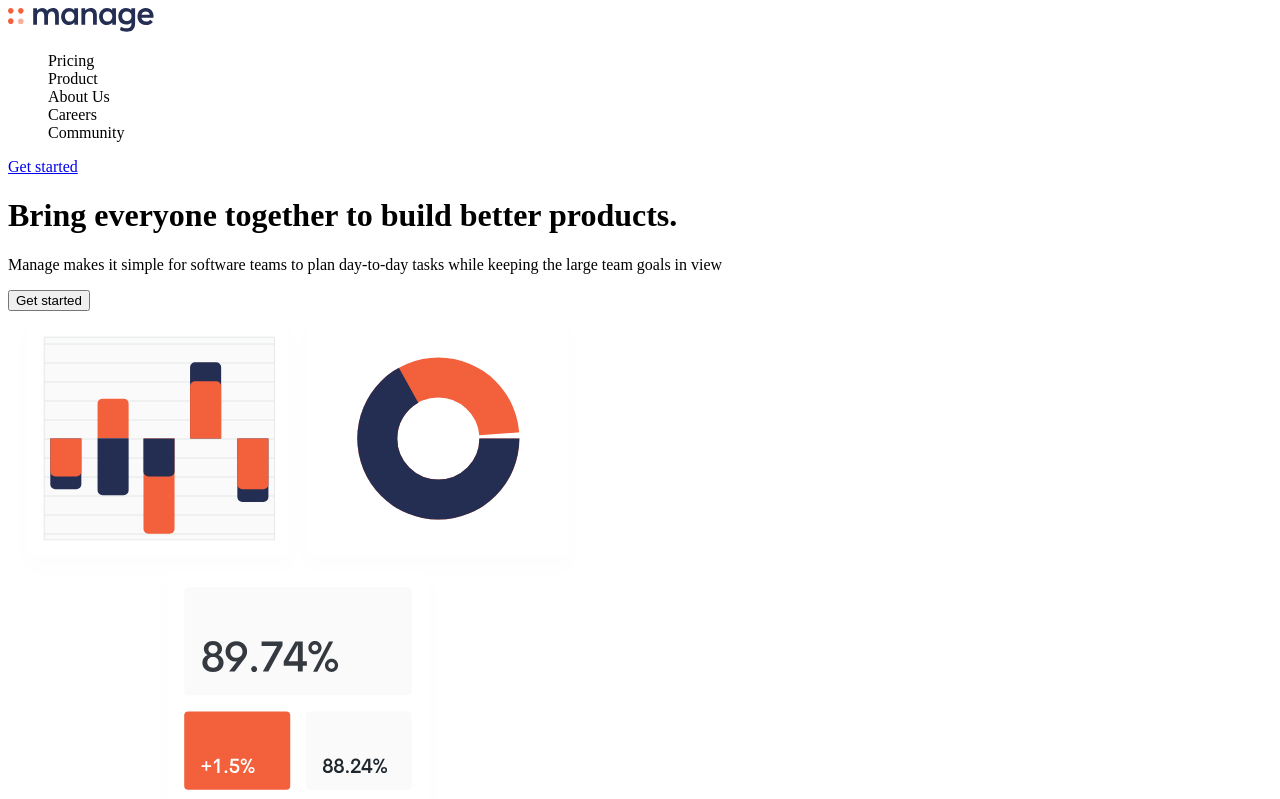
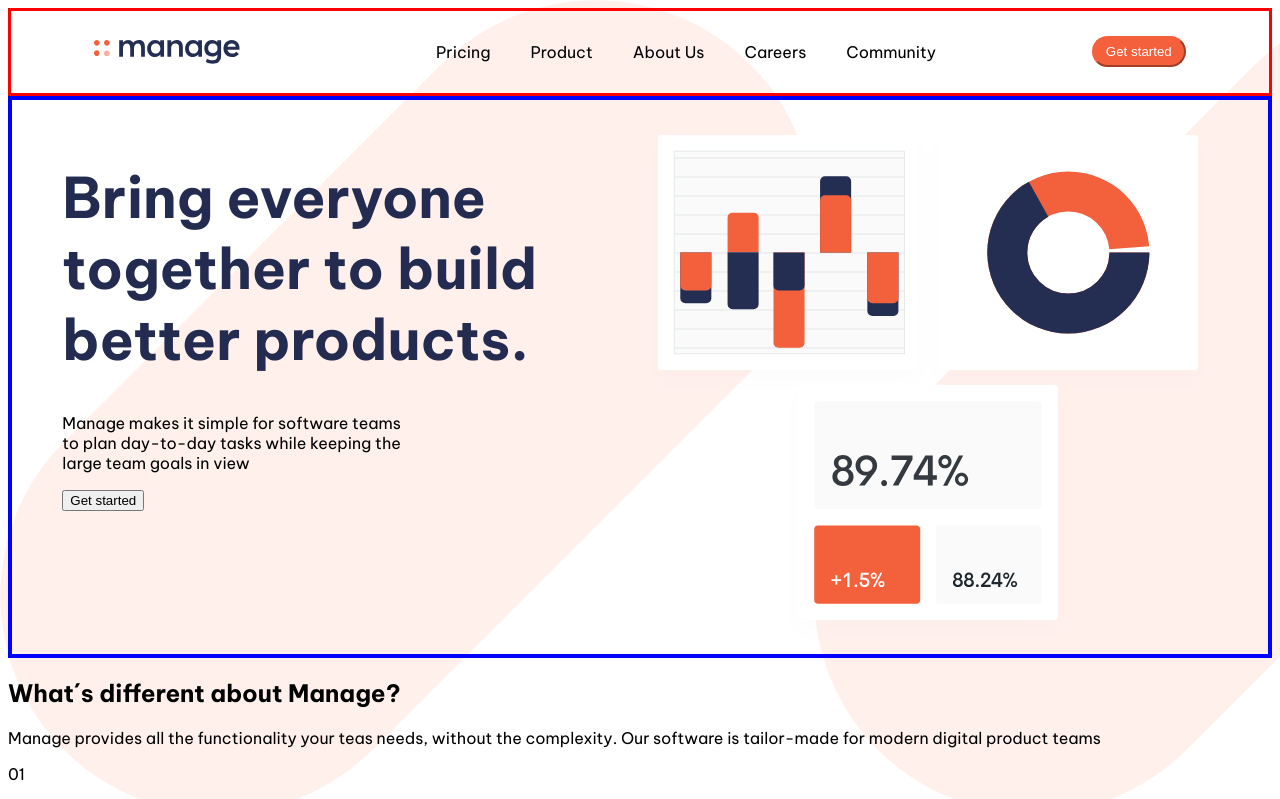
Before and after one commit to FrancyVergara7/Repositorio-Personal-, a plain HTML site: page index.html in a window 1280 px wide. Shown: the top 799 px of the page. Drawn offline with Linux system fonts and the light colour scheme.

Commit message:
prueba clon

```diff
--- /dev/null
+++ b/css/styles.css
@@ -0,0 +1,39 @@
+html{
+    font-family: 'Be Vietnam Pro', sans-serif;
+}
+body{
+    background-image: url(../img/bg-tablet-pattern.svg);
+}
+header{
+    display: flex;
+    justify-content: space-around;
+    align-items: center;
+    border: solid 3px red;
+    padding: 2%;
+}
+header ul{
+    display: flex;
+    margin: 0 20px;
+}
+header ul li{
+    margin: 0px 20px;
+}
+.get{
+    background-color: #F3603B;
+    border-color: #F3603B;
+    border-radius: 20px;
+    padding:0.5% 1%;
+}
+.get a{
+    color: white;
+    text-decoration: none;
+}
+#banner{
+    border: solid 4px blue;
+    display: flex;
+    justify-content: space-around;
+    padding-top: 2%;
+}
+#banner h1{
+    color: #232C50;
+    font-size: 3.5rem;
--- a/index.html
+++ b/index.html
@@ -4,11 +4,15 @@
     <meta charset="UTF-8">
     <meta http-equiv="X-UA-Compatible" content="IE=edge">
     <meta name="viewport" content="width=device-width, initial-scale=1.0">
+    <link rel="stylesheet" href="css/styles.css">
+    <link rel="preconnect" href="https://fonts.googleapis.com">
+    <link rel="preconnect" href="https://fonts.gstatic.com" crossorigin>
+    <link href="https://fonts.googleapis.com/css2?family=Be+Vietnam+Pro:ital,wght@0,100;0,200;0,300;0,400;0,500;0,600;0,700;0,800;1,100;1,200;1,300;1,400;1,500;1,600&family=Poppins&family=Roboto:ital,wght@0,100;0,300;0,400;0,500;1,100;1,300;1,400;1,500&display=swap" rel="stylesheet">
     <title>Proyecto final</title>
 </head>
 <body>
     <header>
-        <img src="img/logo.svg" alt="logo">
+        <img id="logo" src="img/logo.svg" alt="logo">
         <nav>
             <ul type="none">
                 <li>Pricing</li>
@@ -18,13 +22,13 @@
                 <li>Community</li>
             </ul>
         </nav>
-        <a href="#">Get started</a>
+        <button class="get"><a href="#">Get started</a></button>
     </header>
     <main id="banner">
         <div>
-            <h1>Bring everyone together to build better products.</h1>
-            <p>Manage makes it simple for software teams
-                to plan day-to-day tasks while keeping the
+            <h1>Bring everyone<br> together to build<br> better products.</h1>
+            <p>Manage makes it simple for software teams<br>
+                to plan day-to-day tasks while keeping the<br>
                 large team goals in view </p>
             <button>Get started</button>
         </div>
@@ -65,9 +69,39 @@
             <p>Stop jumping from one service to another to communicate, store files, track tasks and share documents. Manage offers an all-in-one
                 team productivity solution.</p>
         </div>
-
+    </section>
+    <section id="card">
+        <h2>What they´ve said</h2>
+        <div class="cards">
+            <img src="img/avatar-anisha.png">
+            <h3>Ali Bravo</h3>
+            <p>“Manage has supercharged our team´s workflow.
+                The ability to maintain visibility on larger milestones
+                at all times keeps everyone motivated.”</p>
+        </div>
+        <div class="cards">
+            <img src="img/avatar-ali.png">
+            <h3>Ali Bravo</h3>
+            <p>“Manage has supercharged our team´s workflow.
+                The ability to maintain visibility on larger milestones
+                at all times keeps everyone motivated.”</p>
+        </div>
+        <div class="cards">
+            <img src="img/avatar-richard.png">
+            <h3>Ali Bravo</h3>
+            <p>“Manage has supercharged our team´s workflow.
+                The ability to maintain visibility on larger milestones
+                at all times keeps everyone motivated.”</p>
         </div>
     </section>
+    <section>
+        <div id="banner-final">
+            <h2>Simplify hoy your team
+                words today.</h2>
+            <button>Get started</button>
+        </div>
+    </section>
+
     <footer>
         <img src="img/logo.svg" alt="logo">
         <div>
```
Also changed, not shown: imagenes/bg-simplify-section-desktop.svg.
